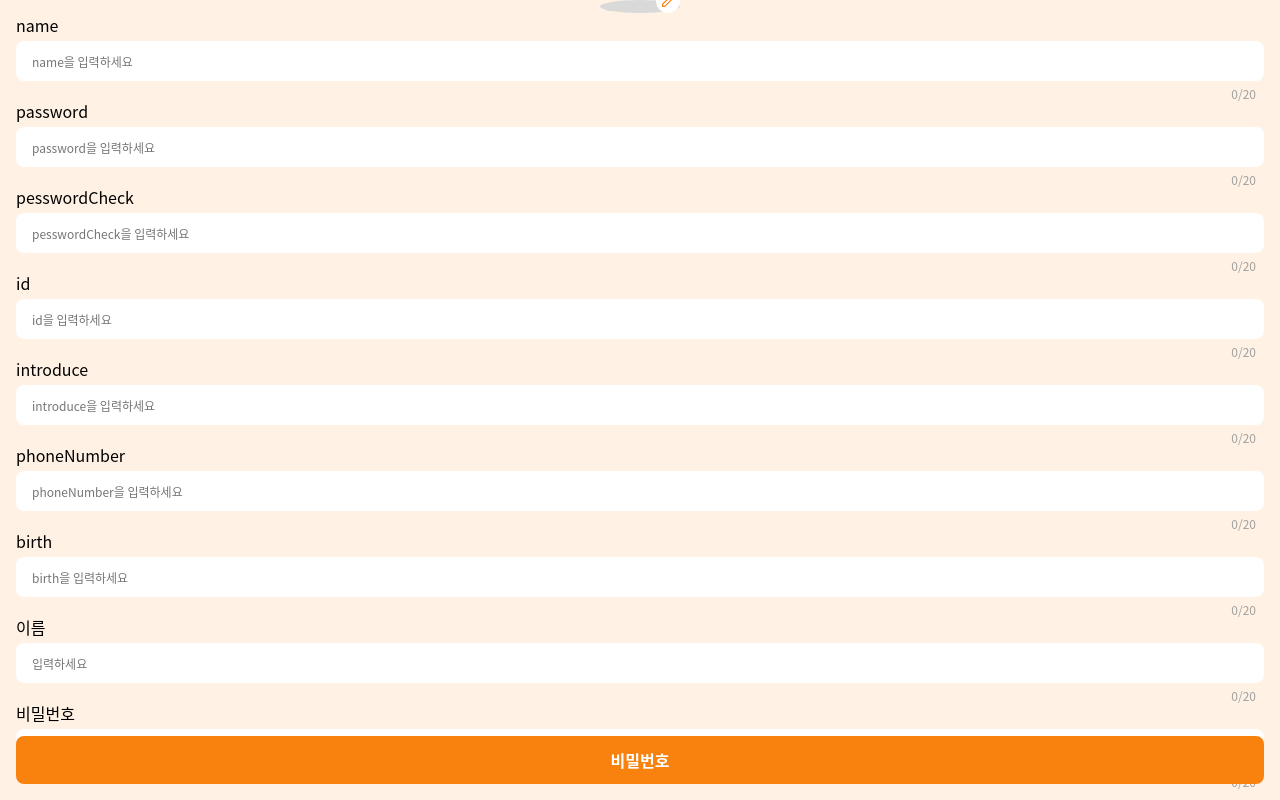
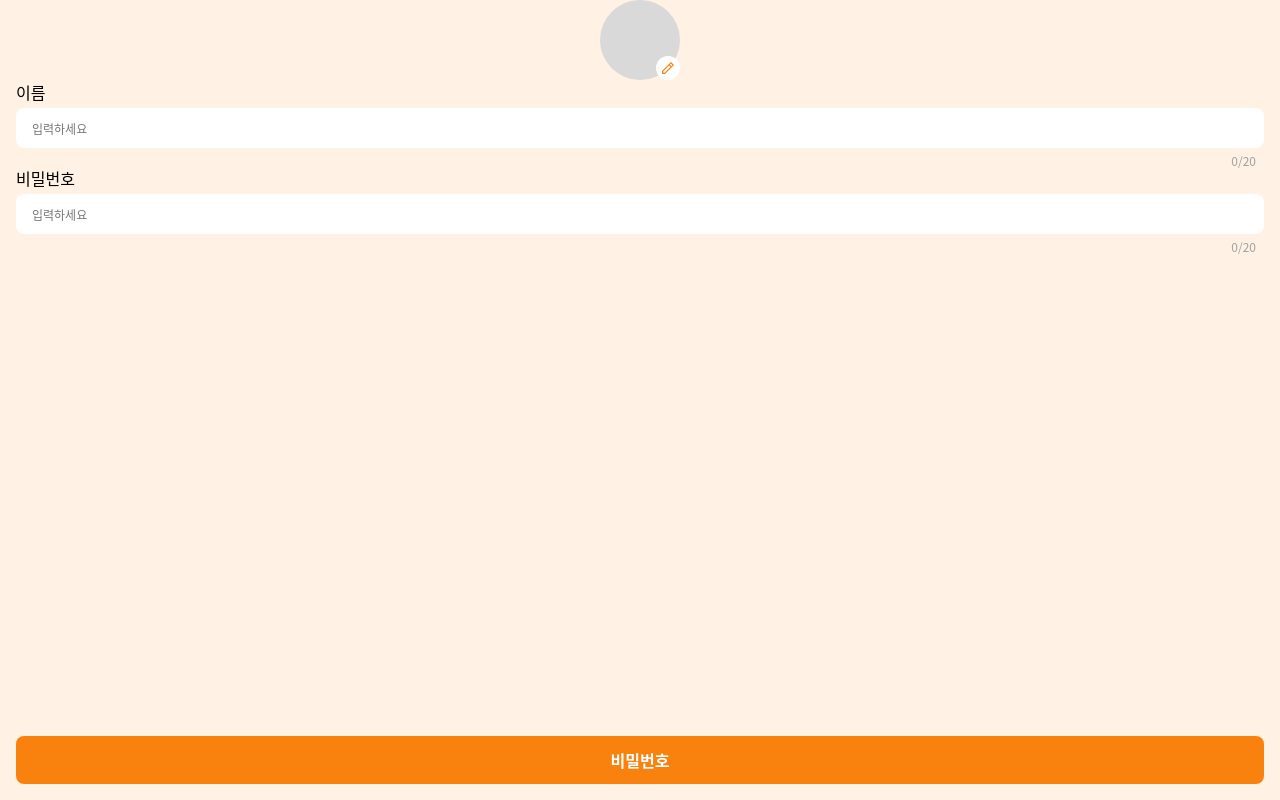
Before and after one commit to DSM-togetduckzill/togetduckzill-fontend, a Next.js app: page / in a window 1280 px wide. Built offline with nearby package versions, Linux system fonts and the light colour scheme.

Commit message:
fix: 배열 고치기

```diff
--- a/pages/index.tsx
+++ b/pages/index.tsx
@@ -21,23 +21,12 @@ const Home: NextPage = () => {
 
   const onGetImage = () => {
     const data = bridgeEvent("getImage");
-    console.log(data);
+    alert(data);
   };
 
   return (
     <PageContainer>
       <Profile src="" onClick={onGetImage}></Profile>
-      {Object.keys(value).map((name, idx) => (
-        <Input
-          key={idx}
-          label={name}
-          placeholder={`${name}을 입력하세요`}
-          name={name}
-          value={value.name}
-          onChange={setValue}
-          limit={20}
-        />
-      ))}
       <Input
         label="이름"
         placeholder="입력하세요"
```
